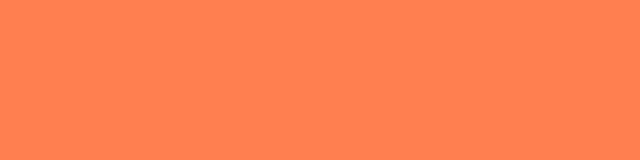
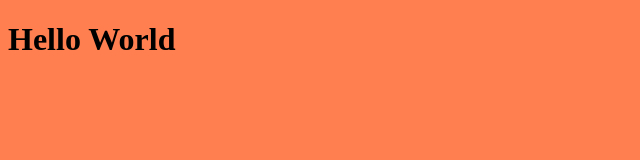
Before and after one commit to Dmitry86sib/first-project, a plain HTML site: page index.html in a window 1280 px wide. Shown: the whole page, without its empty margins (0-640 px from the left). Drawn offline with Linux system fonts and the light colour scheme.

Commit message:
Hello World

```diff
--- a/index.html
+++ b/index.html
@@ -7,6 +7,8 @@
     <link rel="stylesheet" href="style.css">
 </head>
 <body>
-
+    <div class="container">
+        <h1>Hello World</h1>
+    </div>
 </body>
 </html>
```
